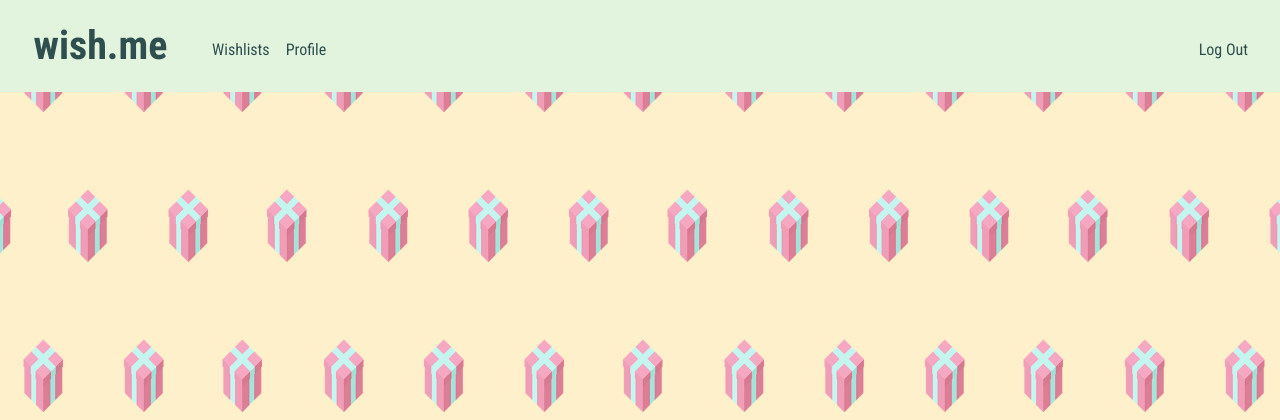
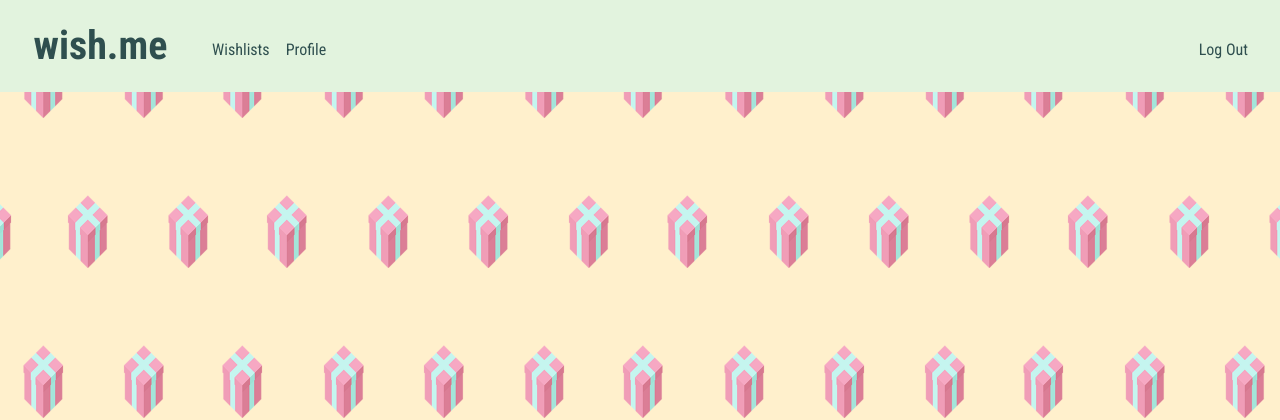
Before and after one commit to kamilbednarski/wish-me, a Flask app: page / in a window 1280 px wide. Shown: the top 420 px of the page. Run offline with Flask 2, Linux system fonts and the light colour scheme; a user stored in the database is signed in; some libraries are stand-ins or nearby versions; some web fonts are replaced.

Commit message:
update: profile settings, filesystem

```diff
--- a/static/styles.css
+++ b/static/styles.css
@@ -10,8 +10,9 @@ body {
     /*background-color: #FAFAFA;*/
     font-family: 'Roboto Condensed', sans-serif;
     background-color: #FFF0CC;
-    background-image: url('background.png');
+    background-image: url('/static/image/background.png');
     background-size: cover;
+    background-position: center;
 }
 
 main {
```
Also changed, not shown: static/image/background.jpg (renamed from static/background.jpg), static/image/background.png (renamed from static/background.png), 3 other files.
